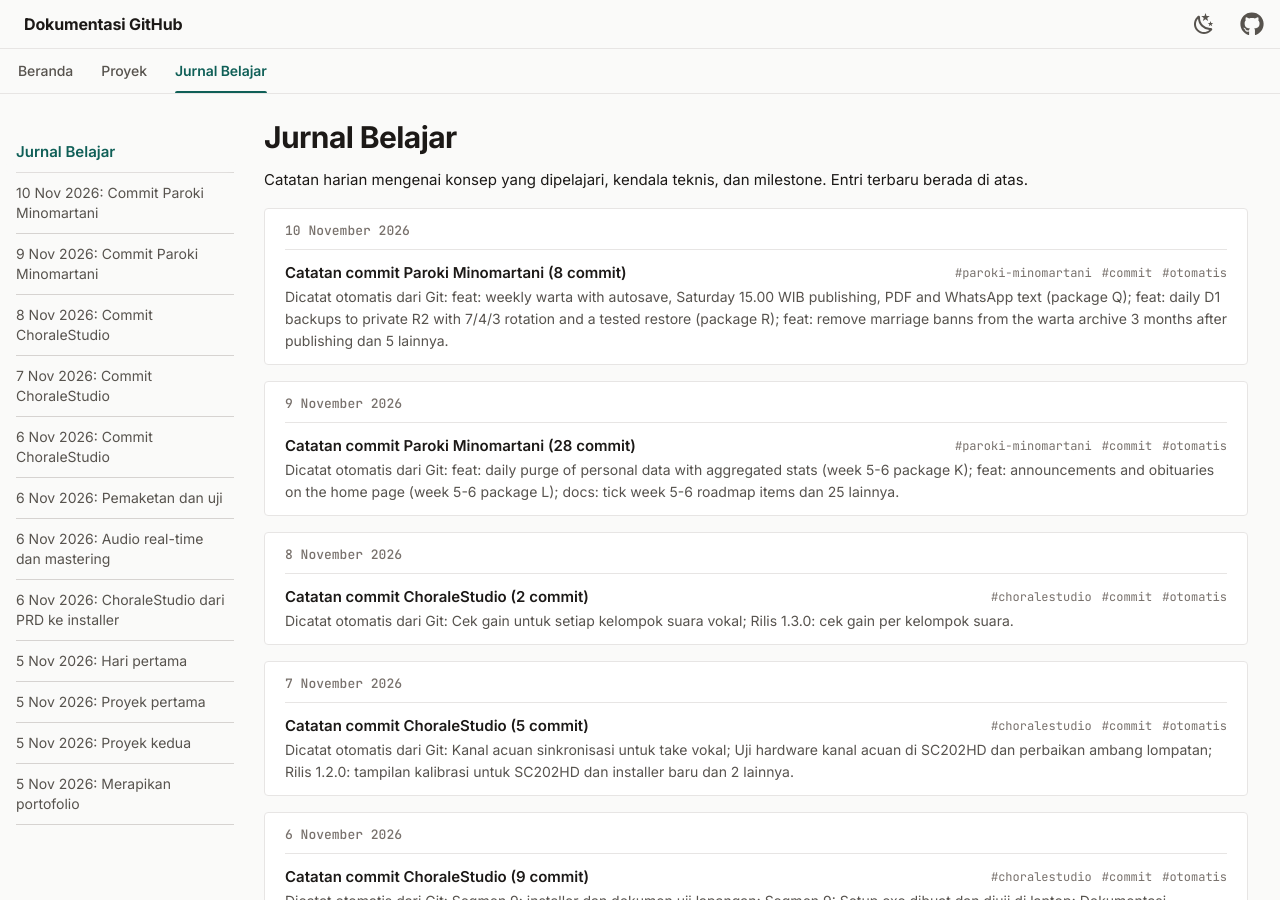
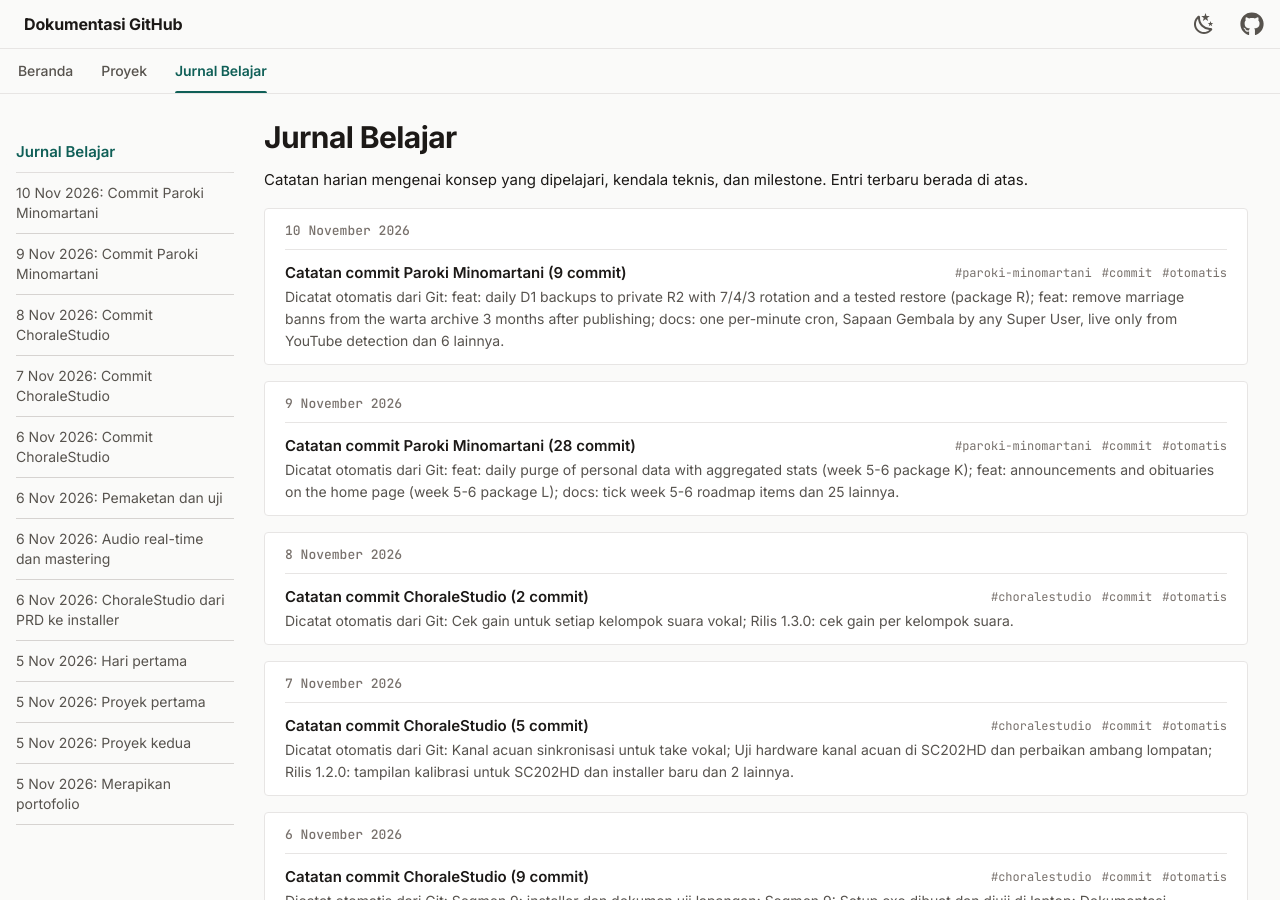
Before and after one commit to dimasarturoh15/dimasarturoh15.github.io, an MkDocs documentation site: the page built from docs/journal/index.md, in a window 1280 px wide and 900 px high. Built offline with MkDocs 1.6.1 and Material for MkDocs 9.7.7, drawn with Linux system fonts in a browser that asks for light colours.

Commit message:
docs: sync Paroki Minomartani commit 8ead6b5

```diff
--- a/docs/journal/index.md
+++ b/docs/journal/index.md
@@ -11,9 +11,9 @@ Catatan harian mengenai konsep yang dipelajari, kendala teknis, dan milestone. E
 <h2 class="log-date"><time datetime="2026-11-10">10 November 2026</time></h2>
 <ol class="log">
   <li>
-    <a class="log-title" href="2026-11-10-paroki-minomartani-commit/">Catatan commit Paroki Minomartani (8 commit)</a>
+    <a class="log-title" href="2026-11-10-paroki-minomartani-commit/">Catatan commit Paroki Minomartani (9 commit)</a>
     <span class="tags"><span>#paroki-minomartani</span><span>#commit</span><span>#otomatis</span></span>
-    <p>Dicatat otomatis dari Git: feat: weekly warta with autosave, Saturday 15.00 WIB publishing, PDF and WhatsApp text (package Q); feat: daily D1 backups to private R2 with 7/4/3 rotation and a tested restore (package R); feat: remove marriage banns from the warta archive 3 months after publishing dan 5 lainnya.</p>
+    <p>Dicatat otomatis dari Git: feat: daily D1 backups to private R2 with 7/4/3 rotation and a tested restore (package R); feat: remove marriage banns from the warta archive 3 months after publishing; docs: one per-minute cron, Sapaan Gembala by any Super User, live only from YouTube detection dan 6 lainnya.</p>
   </li>
 </ol>
 </div>
```
Also changed, not shown: docs/index.md (+1 -1 lines), docs/journal/2026-11-10-paroki-minomartani-commit.md (+8 -4 lines), docs/projects/paroki-minomartani.md (+1 -0 lines).
